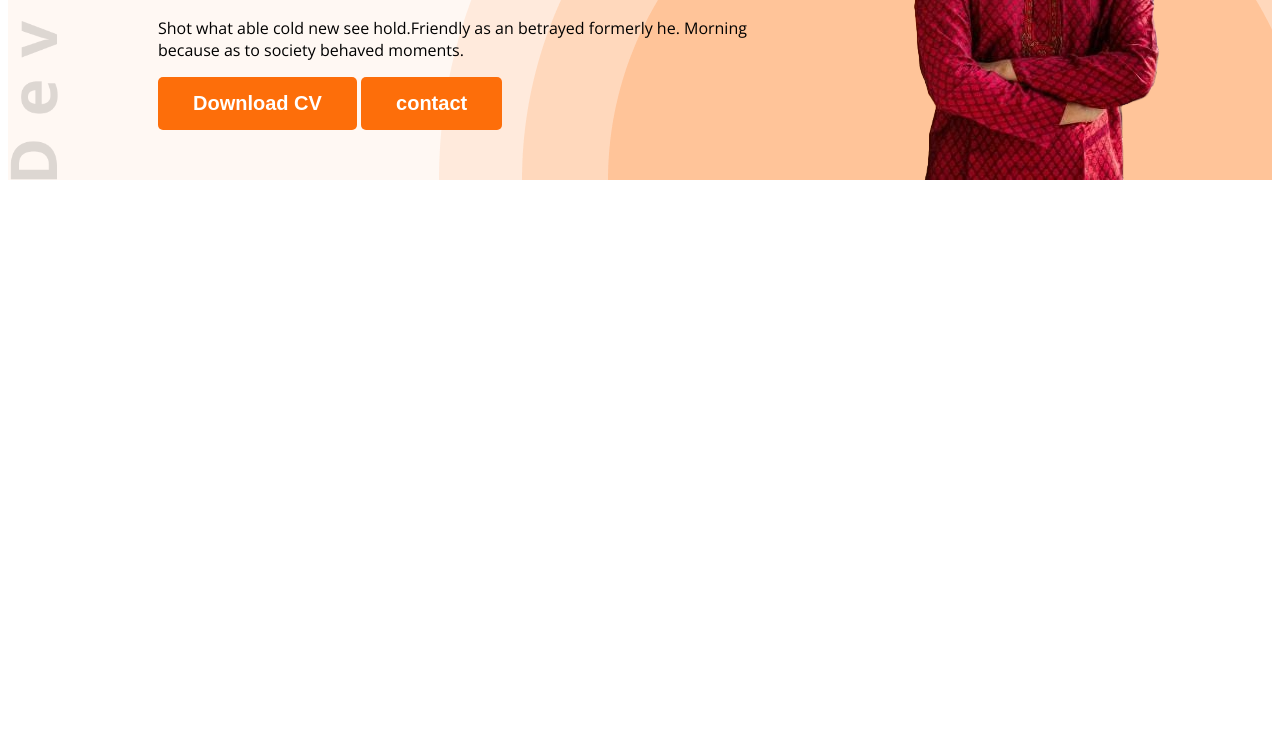
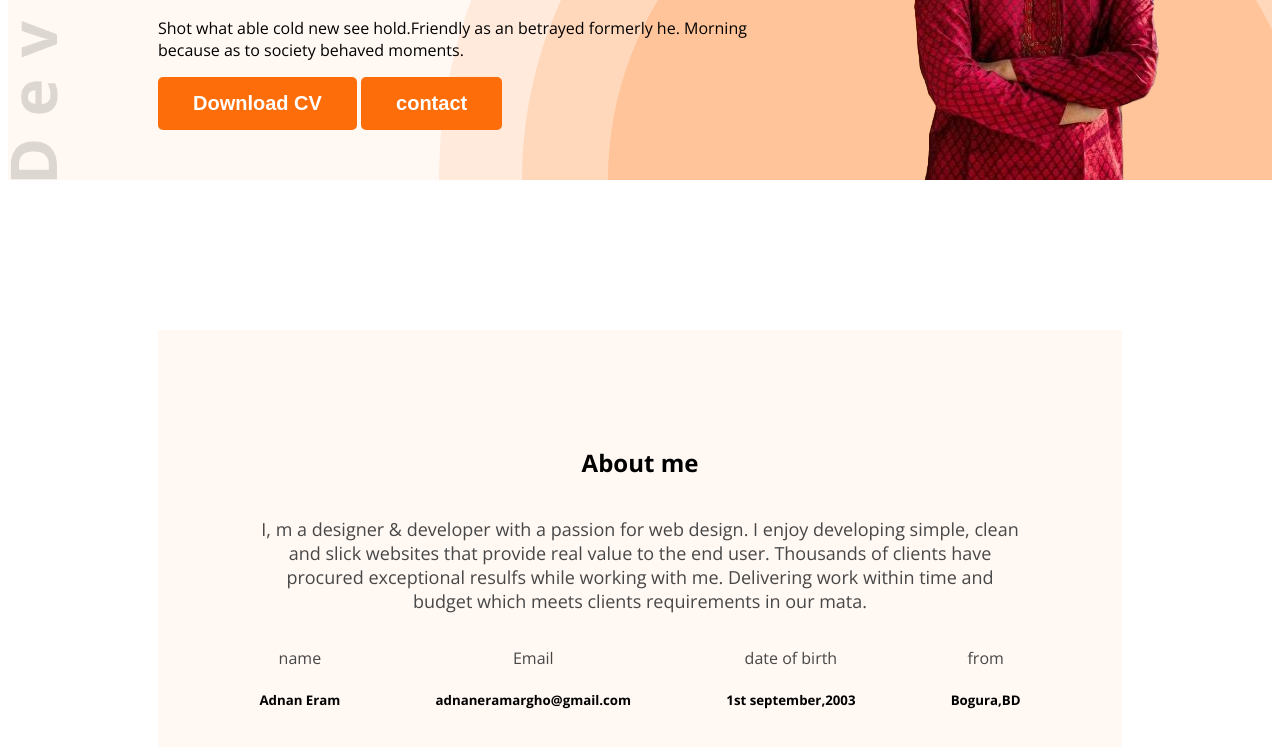
Before and after one commit to Adnan-Eram-Argho/only-html-css-portfolio, a plain HTML site: page index.html in a window 1280 px wide. Shown: the part 403-1150 px from the top of the page. Before the commit the page ends 800 px from the top, so only its background shows below. Drawn offline with nearby package versions, Linux system fonts and the light colour scheme.

Commit message:
about me done

```diff
--- a/index.html
+++ b/index.html
@@ -34,7 +34,37 @@
         </div>
     </header>
 
-    <main></main>
+    <main>
+        <section class="about">
+            <div class="about-div">
+                <div class="about-text">
+                    <h2>About me</h2>
+                    <p>I, m a designer & developer with a passion for web design. I enjoy developing simple, clean and slick websites that provide real value to the end user. Thousands of clients have procured exceptional resulfs while working with me. Delivering work within time and budget which meets clients requirements in our mata.</p>
+                </div>
+                <div class="ïd">
+                    <div>
+                        <p class="id-p">name</p>
+                        <h5>Adnan Eram</h5>
+                    </div>
+                    <div>
+                        <p class="id-p">Email</p>
+                        <h5>adnaneramargho@gmail.com</h5>
+                    </div>
+                    <div>
+                        <p class="id-p">date of birth</p>
+                        <h5>1st september,2003</h5>
+                    </div>
+                    <div>
+                        <p class="id-p">from</p>
+                        <h5>Bogura,BD</h5>
+                    </div>
+                </div>
+            </div>
+
+        </section>
+
+
+    </main>
 
     <Footer></Footer>
 </body>
--- a/style.css
+++ b/style.css
@@ -86,4 +86,45 @@ nav a {
     width: 500px;
 }
 
+/* about swection styles */
+.about-div{
+    background-color: #FFF8F3;
+    margin: 150px ;
+
+
+}
+.about-text {
+    display: flex;
+    flex-direction: column;
+     align-items:center ;
+     justify-content: center;
+     padding:0 10%;
+     padding-top: 10%;
+     text-align: center;
+}
+.about-text>p{
+
+    justify-content: center;
+    color:#474747 ;
+    font-size: 18px;
+
+}
+.ïd{
+display: flex;
+padding: 0 10%;
+padding-bottom: 10%;
+justify-content: space-between;
+text-align: center;
+}
+.ïd>div{
+    margin:0 5px;
+}
+.id>div>h5{
+    font-weight: bold;
+    font-size: 20px
+}
+.id-p{
+    color:#474747 ;
+}
+
 /* main swection styles */
```
